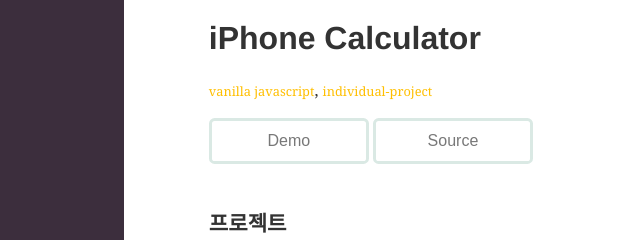
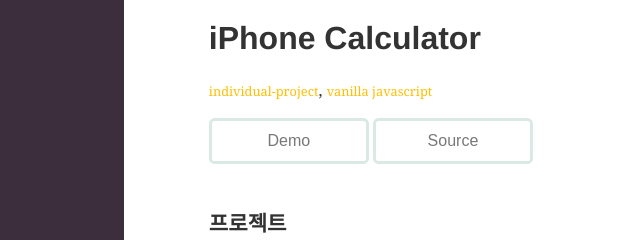
Before and after one commit to dahaekim88/blog-portfolio-website, a Gatsby site: page /projects/iphone-calculator in a window 1280 px wide. Shown: the part 501-741 px from the top of the page, 324-964 px from the left. Built offline with nearby package versions, Linux system fonts and the light colour scheme; Gatsby itself is replaced by a stand-in of ours; some packages are replaced by stand-ins of ours.

Commit message:
Edit tags

```diff
--- a/src/pages/projects/iphone-calculator.md
+++ b/src/pages/projects/iphone-calculator.md
@@ -2,7 +2,7 @@
 title: "iPhone Calculator"
 date: 2018-10-16T15:00:00.000Z
 description: "iPhone Calculator that can be operated by both keyboard and mouse."
-tags: ["vanilla javascript", "individual-project"]
+tags: ["individual-project", "vanilla javascript"]
 image: /assets/calculator.jpg
 gif: /assets/calculator.gif
 demo: https://dahaekim88.github.io/Calculator/
--- a/src/pages/projects/memory-match-game.md
+++ b/src/pages/projects/memory-match-game.md
@@ -2,7 +2,7 @@
 title: "Memory Match Game"
 date: 2018-10-14T15:00:00.000Z
 description: "One of my favorite cartoon 'The Simpsons' themed card matching game."
-tags: ["vanilla javascript", "individual-project"]
+tags: ["individual-project", "vanilla javascript"]
 image: /assets/memory-match-game.jpg
 gif: /assets/memory-match-game.gif
 demo: https://dahaekim88.github.io/MemoryMatchGame/
--- a/src/pages/projects/stydy-states.md
+++ b/src/pages/projects/stydy-states.md
@@ -1,8 +1,7 @@
 ---
 title: "Study States"
 date: 2019-04-10T22:00:00.000Z
-tags:
-  ["paid-project", "react", "gatsbyjs", "netlify-cms", "nodejs", "full-stack"]
+tags: ["paid-project", "react", "gatsbyjs", "netlify-cms"]
 description: "A web application for online study group platform, renewed by GatsbyJS"
 image: /assets/studystates.png
 gif: /assets/studystates.gif
```
